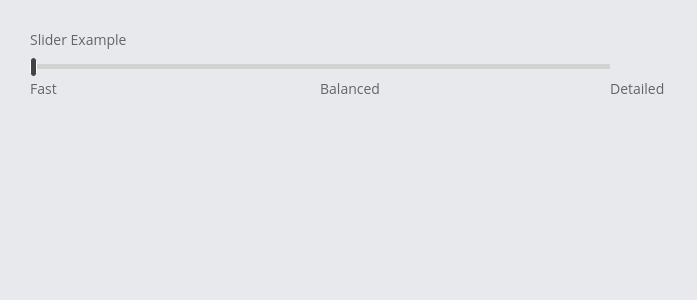
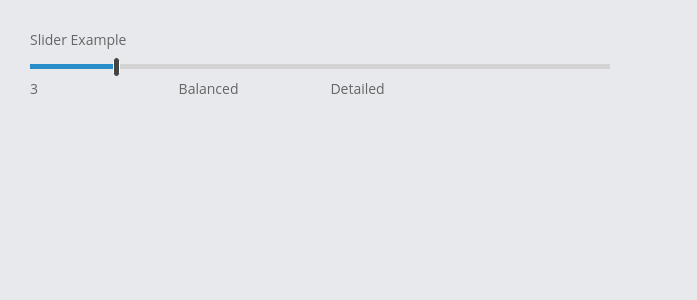
Before and after one commit to AV29/React-Seed, a React app: page / in a window 1280 px wide. Shown: the top 300 px of the page, without its empty margins (0-697 px from the left). Built offline with nearby package versions, Linux system fonts and the light colour scheme.

Commit message:
better version of slider

```diff
--- a/package.json
+++ b/package.json
@@ -56,9 +56,9 @@
     "webpack-dev-server": "^3.1.14"
   },
   "dependencies": {
+    "babel-polyfill": "^6.26.0",
     "classnames": "~2.2.6",
     "react": "^16.8.0-alpha.1",
-    "react-app-polyfill": "^0.1.3",
     "react-dom": "^16.8.0-alpha.1",
     "react-router-dom": "~4.3.1",
     "styled-components": "^4.1.3"
--- a/src/components/App.jsx
+++ b/src/components/App.jsx
@@ -1,4 +1,4 @@
-import React, { Component } from 'react';
+import React, { Component, useState } from 'react';
 import NestedComponent from './nested-component/NestedComponent';
 import styled, { ThemeProvider } from 'styled-components';
 import HookExample from "./hooks/HooksSample";
@@ -27,22 +27,65 @@ export const AppWrapper = styled.div`
 `;
 
 class App extends Component {
-  constructor(props) {
+  constructor (props) {
     super(props);
 
     this.handleChangeSliderValue = this.handleChangeSliderValue.bind(this);
+    this.handleSequencedClick = this.handleSequencedClick.bind(this);
+    this.handleSporadicClick = this.handleSporadicClick.bind(this);
+    this.handleBatchedClick = this.handleBatchedClick.bind(this);
 
     this.state = {
-      sliderValue: 2
+      sliderValue: 2,
+      counterBatched: 0,
+      counterSequenced: 0,
+      counterSporadic: 0
     }
   }
 
-  handleChangeSliderValue(sliderValue) {
+  handleChangeSliderValue (sliderValue) {
     console.log(sliderValue);
     this.setState({ sliderValue });
   }
 
-  render() {
+  handleBatchedClick () {
+    for (let i = 0; i < 5; i += 1) {
+      this.setState(({ counterBatched }) => ({ counterBatched: counterBatched + 1 }));
+    }
+  }
+
+  handleSporadicClick () {
+    // for (let i = 0; i < 5; i += 1) {
+    //   console.log('qw');
+    //   this.setState({ counterSporadic: this.state.counterSporadic + 1 });
+    // }
+    this.setState({ counterSporadic: this.state.counterSporadic + 1 });
+    this.setState({ counterSporadic: this.state.counterSporadic + 1 });
+    this.setState({ counterSporadic: this.state.counterSporadic + 1 });
+    this.setState({ counterSporadic: this.state.counterSporadic + 1 });
+    this.setState({ counterSporadic: this.state.counterSporadic + 1 });
+  }
+
+  handleSequencedClick () {
+    //this.makeSequencedUpdates(5, () => ({ counterSequenced: this.state.counterSequenced + 1 }));
+    this.makeSequencedUpdates(5);
+  }
+
+  makeSequencedUpdates (count, updater) {
+    let counter = 0;
+
+    const func = () => {
+      counter += 1;
+      if (counter > count) return;
+      //this.setState(updater(), func);
+      this.setState({ counterSequenced: this.state.counterSequenced + 1 }, func);
+    };
+
+    func.bind(this)();
+  }
+
+
+  render () {
     return (
       <ThemeProvider theme={mainTheme}>
         <AppWrapper style={{ width: '50%' }}>
@@ -50,22 +93,50 @@ class App extends Component {
           <Title theme={secondaryTheme}>Hello World!!!</Title>
           <NestedComponent passedProp={'Some passed prop'}/>
           <HookExample/>*/}
+          {/*<button onClick={this.handleBatchedClick}>Batched = {this.state.counterBatched}</button>
+          <button onClick={this.handleSequencedClick}>Sequenced = {this.state.counterSequenced}</button>
+          <button onClick={this.handleSporadicClick}>Sporadic = {this.state.counterSporadic}</button>*/}
           <SliderControl
             label="Slider Example"
             value={this.state.sliderValue}
             onChange={this.handleChangeSliderValue}
-            steps={[
-              { value: 10, label: 'Fast', tooltip: 'Fastest, Test Feasibility' },
-              { value: 223, tooltip: 'Fast, Basic Search' },
-              { value: 312, label: 'Balanced', tooltip: 'Default' },
-              { value: 43, tooltip: 'Slower, Expanded Search' },
-              { value: 56, label: 'Detailed', tooltip: 'Slowest, Advanced Search' }
-            ]}
+            min={1}
+            max={8}
+            step={2}
+            info={{
+              1: { tickMark: 3},
+              2: { tooltip: 'Fast, Basic Search' },
+              3: { tickMark: 'Balanced'},
+              4: { tooltip: 'Slower, Expanded Search' },
+              5: { tooltip: 'Wow', tickMark: 'Detailed'}
+            }}
           />
+          {/*<Parent/>*/}
         </AppWrapper>
       </ThemeProvider>
     );
   }
 }
 
+function Parent () {
+  let [count, setCount] = useState(0);
+  return (
+    <h1 onClick={() => setCount(count + 1)}>
+      Parent clicked {count} times
+      <Child/>
+    </h1>
+  );
+}
+
+function Child () {
+  let [count, setCount] = useState(0);
+  return (
+    <button onClick={() => {
+      setCount(count + 1);
+    }}>
+      Child clicked {count} times
+    </button>
+  );
+}
+
 export default App;
--- a/src/components/common/slider-control/Slider.jsx
+++ b/src/components/common/slider-control/Slider.jsx
@@ -1,5 +1,5 @@
 import React, { PureComponent } from 'react';
-import PropTypes from 'prop-types';
+import { arrayOf, shape, number, string, func, object, objectOf, checkPropTypes, oneOfType } from 'prop-types';
 import './Slider.less';
 
 /**
@@ -29,92 +29,78 @@ import './Slider.less';
  * @param {boolean} props.style Additional styles for Slider
  * @param {string} props.simpleValue Defines whether returned value in onChange would be an entire object or just a number value. Default - 'true'
  * @param {array} props.steps An array of objects representing steps for Slider control. Each consists of value (required), tooltip (optional) and label (optional). Required.
+ * @param {array} props.tickMarks An array of strings representing tick marks.
  */
 class Slider extends PureComponent {
 
-  static getDerivedStateFromProps(props, state) {
-    const index = Slider.getIndex(props);
-    return state.index !== index ? { index } : null;
-  }
-
-  static getIndex({ steps, simpleValue, value: passedValue }) {
-    /** Comparing ways:
-     * 1) If simpleValue,
-     * 2) If !simpleValue,
-     * 3) If !simpleValue but initialValue passed as primitive
-     * */
-    const index = steps.findIndex(({ value }) =>
-      value === (!simpleValue ? (passedValue.value || passedValue) : passedValue)
-    );
-    return index > 0 ? index : 0;
-  }
-
-  constructor(props) {
+  constructor (props) {
     super(props);
 
     this.handleDragThumb = this.handleDragThumb.bind(this);
     this.handleClickSlider = this.handleClickSlider.bind(this);
     this.handleCaptureDrag = this.handleCaptureDrag.bind(this);
     this.handleReleaseDrag = this.handleReleaseDrag.bind(this);
+    this.tickMarkRenderer = this.tickMarkRenderer.bind(this);
 
     this.isThumbBeingDragged = false;
 
-    this.state = { index: 0 };
-
   }
 
-  getThumbDragDirection(mouseX) {
+  getThumbDragDirection (mouseX) {
     const { left: thumbLeft, right: thumbRight } = this.thumb.getBoundingClientRect();
     const { left: sliderLeft, right: sliderRight } = this.slider.getBoundingClientRect();
-    const sectionWidth = (sliderRight - sliderLeft) / (this.props.steps.length - 1);
+    const sectionWidth = (sliderRight - sliderLeft) / (this.props.max - this.props.min);
     return {
-      isMovingRight: mouseX > thumbRight + (sectionWidth / 2) && mouseX <= sliderRight,
-      isMovingLeft: mouseX < thumbLeft - (sectionWidth / 2) && mouseX >= sliderLeft
+      isMovingRight: mouseX > thumbRight + (sectionWidth * this.props.step / 2),
+      isMovingLeft: mouseX < thumbLeft - (sectionWidth * this.props.step / 2)
     };
   }
 
-  handleClickSlider({ clientX: mouseX }) {
-    const { left: thumbLeft, right: thumbRight } = this.thumb.getBoundingClientRect();
-    if (mouseX < thumbLeft - 5) {
-      this.stepDown();
-    } else if (mouseX > thumbRight + 5) {
-      this.stepUp();
+  getReachedBounds () {
+    return {
+      minReached: this.props.value <= this.props.min,
+      maxReached: this.props.value >= this.props.max
     }
   }
 
-  handleDragThumb({ clientX: mouseX }) {
-    const { isMovingRight, isMovingLeft } = this.getThumbDragDirection(mouseX);
-    if (isMovingRight) {
-      this.stepUp();
-    } else if (isMovingLeft) {
-      this.stepDown();
+  handleClickSlider ({ clientX: mouseX }) {
+    const { maxReached, minReached } = this.getReachedBounds();
+    const { left: thumbLeft, right: thumbRight } = this.thumb.getBoundingClientRect();
+    if (mouseX < thumbLeft - 5 && !minReached) {
+      this.decrease();
+    } else if (mouseX > thumbRight + 5 && !maxReached) {
+      this.increase();
     }
   }
 
-  handleCaptureDrag() {
+  handleDragThumb ({ clientX: mouseX }) {
+    const { maxReached, minReached } = this.getReachedBounds();
+    const { isMovingRight, isMovingLeft } = this.getThumbDragDirection(mouseX);
+    if (isMovingRight && !maxReached) {
+      this.increase();
+    } else if (isMovingLeft && !minReached) {
+      this.decrease();
+    }
+  }
+
+  handleCaptureDrag () {
     this.toggleMouseEventsOnDrag(this.slider);
     document.addEventListener('mousemove', this.handleDragThumb);
     document.addEventListener('mouseup', this.handleReleaseDrag);
   }
 
-  handleReleaseDrag() {
+  handleReleaseDrag () {
     this.toggleMouseEventsOnDrag(this.slider);
     document.removeEventListener('mousemove', this.handleDragThumb);
     document.removeEventListener('mouseup', this.handleReleaseDrag);
   }
 
-  stepDown() {
-    this.step(this.state.index - 1);
+  increase () {
+    this.props.onChange(this.props.value + this.props.step);
   }
 
-  stepUp() {
-    this.step(this.state.index + 1);
-  }
-
-  step(index) {
-    const { steps, onChange, simpleValue } = this.props;
-    const nextValue = simpleValue ? steps[index].value : steps[index];
-    onChange(nextValue);
+  decrease () {
+    this.props.onChange(this.props.value - this.props.step);
   }
 
   /**
@@ -122,20 +108,54 @@ class Slider extends PureComponent {
    * Even with stopPropagation being called.
    * Event only stops propagation if release phase was while over the same element.
    * */
-  toggleMouseEventsOnDrag(element) {
+  toggleMouseEventsOnDrag (element) {
     this.isThumbBeingDragged = !this.isThumbBeingDragged;
     element.style.pointerEvents = this.isThumbBeingDragged ? 'none' : 'all';
   }
 
-  getLeftOffset(index) {
-    return 100 * index / (this.props.steps.length - 1);
+  getLeftOffset (index) {
+    return 100 * index / (this.props.max - this.props.min);
   }
 
-  render() {
-    const { index } = this.state;
-    const { label, style, steps } = this.props;
-    const { tooltip } = steps[index];
-    const leftOffset = this.getLeftOffset(index);
+  tickMarkRenderer ({ tickMark }, index) {
+    const offset = this.getLeftOffset(index);
+    return tickMark && (
+      <span
+        key={index}
+        className="tickMark label"
+        style={{
+          left: `${offset}%`,
+          transform: `translateX(${-1 * offset}%)`
+        }}
+      >
+        {tickMark}
+      </span>
+    );
+  }
+
+  getCurrentTooltip () {
+    return this.props.info ? (this.props.info[this.props.value] || {}).tooltip : null;
+  }
+
+  getTickMarks () {
+    const { info = {} } = this.props;
+    return Object.values(info).map(this.tickMarkRenderer)
+  }
+
+  getValidatedValue () {
+    if (this.props.value > this.props.max) {
+      return this.props.max - 1;
+    } else if (this.props.value < this.props.min) {
+      return this.props.min - 1;
+    } else {
+      return Math.round(this.props.value - 1);
+    }
+  }
+
+  render () {
+    const { label, style } = this.props;
+    const leftOffset = this.getLeftOffset(this.getValidatedValue());
+    const tooltip = this.getCurrentTooltip();
 
     return (
       <div className="sliderControl" style={style}>
@@ -155,51 +175,36 @@ class Slider extends PureComponent {
           >
             <div
               className="tooltip"
-              style={{ transform: `transform(${-1 * leftOffset})` }}
+              style={{ transform: `translateX(${-1 * leftOffset}%)` }}
             >
               {tooltip && <div style={{ padding: 5 }}>{tooltip}</div>}
             </div>
           </button>
         </div>
-        <div className="stepLabels">
-          {
-            steps.map(({ label }, index) => {
-              const offset = this.getLeftOffset(index);
-              return label && (
-                <span
-                  key={index}
-                  className="stepLabel label"
-                  style={{
-                    left: `${offset}%`,
-                    transform: `transform(${-1 * offset})`
-                  }}
-                >
-                  {label}
-                </span>
-              );
-            })
-          }
-        </div>
+        <div className="tickMarks">{this.getTickMarks()}</div>
       </div>
     );
   }
 }
 
 Slider.propTypes = {
-  steps: PropTypes.arrayOf(PropTypes.shape({
-    value: PropTypes.number.isRequired,
-    label: PropTypes.string,
-    tooltip: PropTypes.string
-  })).isRequired,
-  value: PropTypes.oneOfType([PropTypes.number, PropTypes.object]),
-  simpleValue: PropTypes.bool,
-  onChange: PropTypes.func,
-  label: PropTypes.string,
-  style: PropTypes.object
+  step: number,
+  min: number.isRequired,
+  max: number.isRequired,
+  value: number.isRequired,
+  onChange: func.isRequired,
+  label: string,
+  style: object,
+  info: (objectOf(shape({
+    tooltip: oneOfType([number, string]),
+    tickMark: oneOfType([number, string])
+  }))),
 };
 
 Slider.defaultProps = {
-  simpleValue: true,
+  step: 1,
+  min: 1,
+  max: 2,
   onChange: () => {
   }
 };
--- a/src/components/common/slider-control/Slider.less
+++ b/src/components/common/slider-control/Slider.less
@@ -61,12 +61,12 @@
     }
   }
 
-  .stepLabels {
+  .tickMarks {
     width: 100%;
     position: relative;
     margin-top: 10px;
 
-    .stepLabel {
+    .tickMark {
       position: absolute;
     }
   }
--- a/src/index.js
+++ b/src/index.js
@@ -1,4 +1,4 @@
-import 'react-app-polyfill/ie11';
+import 'babel-polyfill';
 import ReactDOM from 'react-dom';
 import React from 'react';
 import App from './components/App';
```
Also changed, not shown: 1 other file (tests, documents, lock files or other folders).
